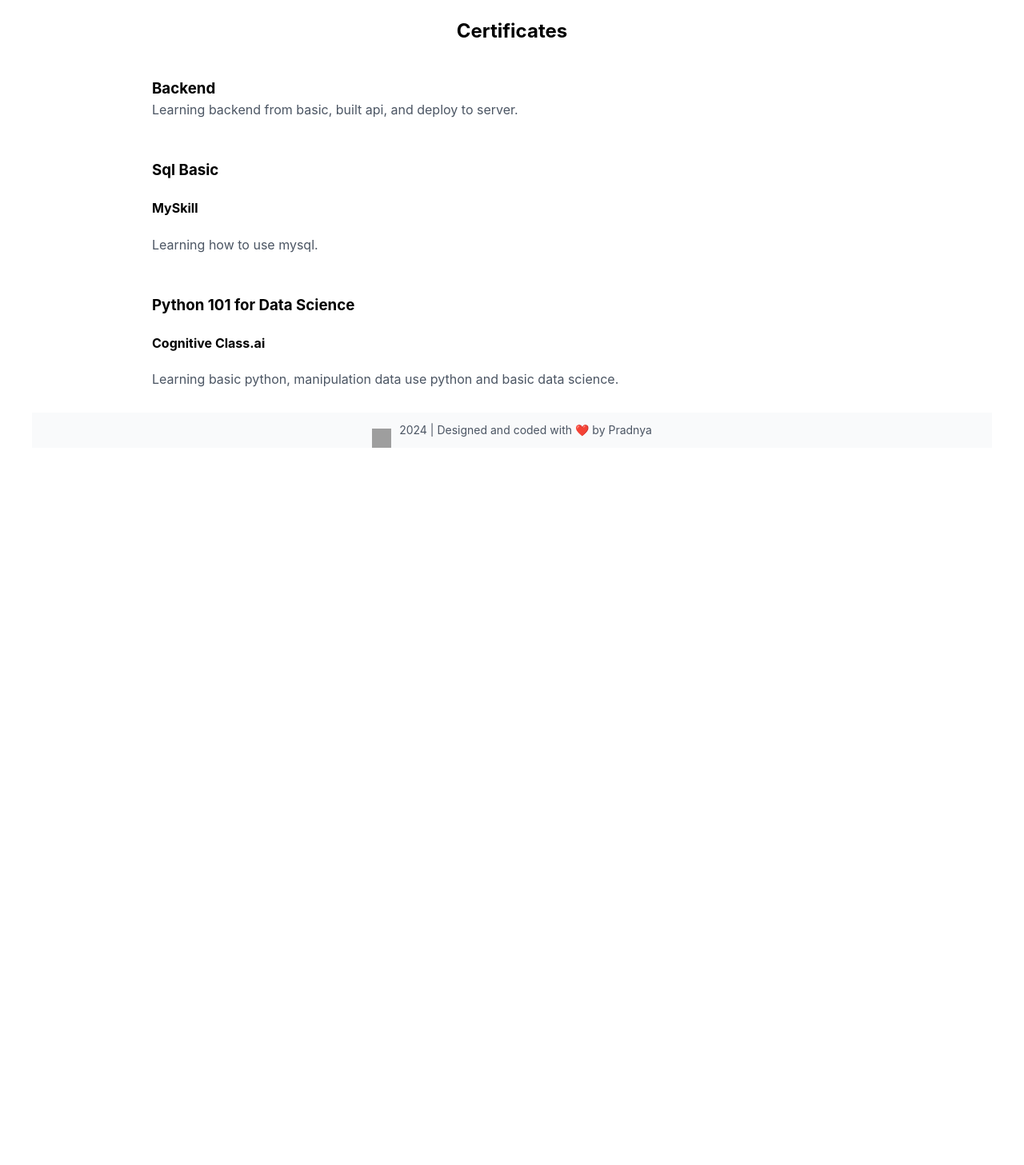
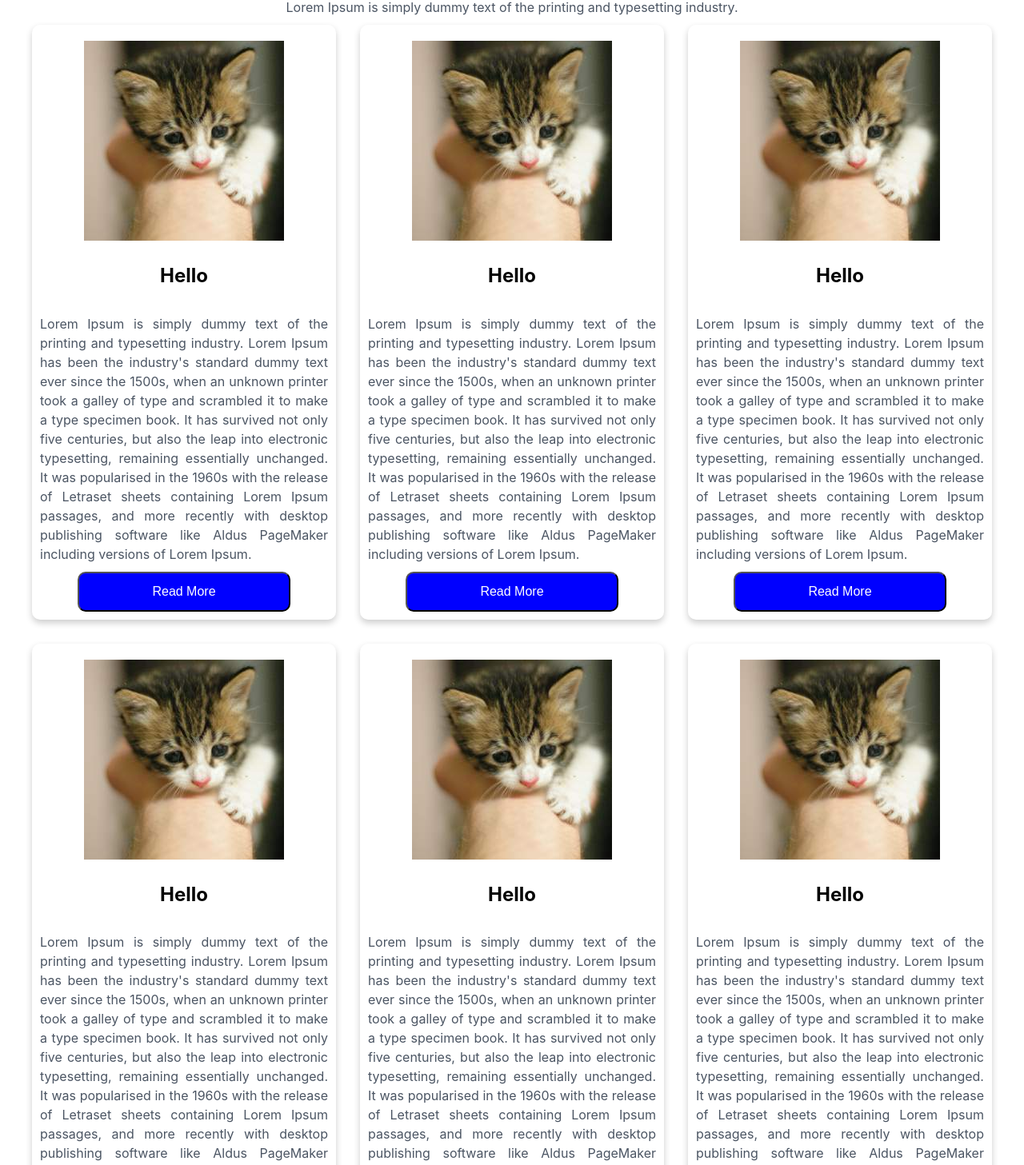
Before and after one commit to yudiPradnyaPolvi/toatr, a React (Vite) app: page /Blogs in a window 1280 px wide. Shown: the part 475-1932 px from the top of the page at 80% size. Before the commit the page ends 1075 px from the top, so only its background shows below. Built offline with nearby package versions, Linux system fonts and the light colour scheme; grey boxes are pictures that could not be loaded.

Commit message:
update contact and many more

```diff
--- a/src/component/About/About.jsx
+++ b/src/component/About/About.jsx
@@ -4,54 +4,35 @@ import styles from "./About.module.scss";
 function About() {
   return (
     <div className={styles.container}>
-      <div className={styles.title}>
-        <h1>Certificates</h1>
+      <div className={styles.aboutContent}>
+        <div className={styles.aboutTitle}>
+          <h4>Fun Bali Holiday:</h4>
+          <h2>Where Paradise Meets Your Perfect Adventure</h2>
+        </div>
+        <div className={styles.aboutDesc}>
+          <p>
+            Fun Bali Holiday isn’t just a travel agency, it’s your key to
+            unlocking the magic of Bali. We’re a team of passionate travel
+            enthusiasts who go beyond booking flights and hotels. We believe in
+            crafting personalized experiences that ignite your soul and leave
+            you with a smile that won’t fade.
+          </p>
+          <p>
+            Bali’s diverse tapestry beckons: pristine beaches for
+            sun-worshippers, lush rainforests teeming with adventure, ancient
+            temples steeped in spirituality, and vibrant villages overflowing
+            with artistic flair. We’ll help you navigate this incredible island,
+            uncovering hidden gems and immersing you in the authentic Balinese
+            culture.
+          </p>
+        </div>
       </div>
-      <div className={styles.certifContainer}>
-        <div className={styles.contentContainer}>
-          <div className={styles.content}>
-            <div className={styles.certifTitle}>
-              <h3>Backend</h3>
-            </div>
-
-            <div className={styles.certifInfo}>
-              <p>
-                Learning backend from basic, built api, and deploy to server.
-              </p>
-            </div>
-          </div>
-        </div>
-
-        <div className={styles.contentContainer}>
-          <div className={styles.content}>
-            <div className={styles.certifTitle}>
-              <h3>Sql Basic</h3>
-            </div>
-            <div className={styles.certifFrom}>
-              <h4>MySkill</h4>
-            </div>
-            <div className={styles.certifInfo}>
-              <p>Learning how to use mysql.</p>
-            </div>
-          </div>
-        </div>
-
-        <div className={styles.contentContainer}>
-          <div className={styles.content}>
-            <div className={styles.certifTitle}>
-              <h3>Python 101 for Data Science </h3>
-            </div>
-            <div className={styles.certifFrom}>
-              <h4>Cognitive Class.ai</h4>
-            </div>
-            <div className={styles.certifInfo}>
-              <p>
-                Learning basic python, manipulation data use python and basic
-                data science.
-              </p>
-            </div>
-          </div>
-        </div>
+      <div className={styles.aboutImg}>
+        <img
+          className={styles.imgContents}
+          src="/public/pemandangan.jpeg"
+          alt="logo"
+        ></img>
       </div>
     </div>
   );
--- a/src/component/Blog/Blog.jsx
+++ b/src/component/Blog/Blog.jsx
@@ -5,50 +5,166 @@ function Blogs() {
   return (
     <div className={styles.container}>
       <div className={styles.title}>
-        <h1>Certificates</h1>
+        <h1> Title </h1>
+        <p>
+          Lorem Ipsum is simply dummy text of the printing and typesetting
+          industry.
+        </p>
       </div>
-      <div className={styles.certifContainer}>
-        <div className={styles.contentContainer}>
-          <div className={styles.content}>
-            <div className={styles.certifTitle}>
-              <h3>Backend</h3>
-            </div>
+      <div className={styles.content}>
+        <div className={styles.card}>
+          <img src="kitten.jpeg"></img>
 
-            <div className={styles.certifInfo}>
-              <p>
-                Learning backend from basic, built api, and deploy to server.
-              </p>
+          <div className={styles.cardContent}>
+            <div className={styles.cardTitle}>
+              <h2>Hello</h2>
+              <div className={styles.cardDescription}>
+                <p>
+                  Lorem Ipsum is simply dummy text of the printing and
+                  typesetting industry. Lorem Ipsum has been the industry's
+                  standard dummy text ever since the 1500s, when an unknown
+                  printer took a galley of type and scrambled it to make a type
+                  specimen book. It has survived not only five centuries, but
+                  also the leap into electronic typesetting, remaining
+                  essentially unchanged. It was popularised in the 1960s with
+                  the release of Letraset sheets containing Lorem Ipsum
+                  passages, and more recently with desktop publishing software
+                  like Aldus PageMaker including versions of Lorem Ipsum.
+                </p>
+              </div>
+              <div className="card-button">
+                <button className={styles.cardButton}>Read More</button>
+              </div>
             </div>
           </div>
         </div>
+        <div className={styles.card}>
+          <img src="kitten.jpeg"></img>
 
-        <div className={styles.contentContainer}>
-          <div className={styles.content}>
-            <div className={styles.certifTitle}>
-              <h3>Sql Basic</h3>
-            </div>
-            <div className={styles.certifFrom}>
-              <h4>MySkill</h4>
-            </div>
-            <div className={styles.certifInfo}>
-              <p>Learning how to use mysql.</p>
+          <div className={styles.cardContent}>
+            <div className={styles.cardTitle}>
+              <h2>Hello</h2>
+              <div className={styles.cardDescription}>
+                <p>
+                  Lorem Ipsum is simply dummy text of the printing and
+                  typesetting industry. Lorem Ipsum has been the industry's
+                  standard dummy text ever since the 1500s, when an unknown
+                  printer took a galley of type and scrambled it to make a type
+                  specimen book. It has survived not only five centuries, but
+                  also the leap into electronic typesetting, remaining
+                  essentially unchanged. It was popularised in the 1960s with
+                  the release of Letraset sheets containing Lorem Ipsum
+                  passages, and more recently with desktop publishing software
+                  like Aldus PageMaker including versions of Lorem Ipsum.
+                </p>
+              </div>
+              <div className="card-button">
+                <button className={styles.cardButton}>Read More</button>
+              </div>
             </div>
           </div>
         </div>
+        <div className={styles.card}>
+          <img src="kitten.jpeg"></img>
 
-        <div className={styles.contentContainer}>
-          <div className={styles.content}>
-            <div className={styles.certifTitle}>
-              <h3>Python 101 for Data Science </h3>
+          <div className={styles.cardContent}>
+            <div className={styles.cardTitle}>
+              <h2>Hello</h2>
+              <div className={styles.cardDescription}>
+                <p>
+                  Lorem Ipsum is simply dummy text of the printing and
+                  typesetting industry. Lorem Ipsum has been the industry's
+                  standard dummy text ever since the 1500s, when an unknown
+                  printer took a galley of type and scrambled it to make a type
+                  specimen book. It has survived not only five centuries, but
+                  also the leap into electronic typesetting, remaining
+                  essentially unchanged. It was popularised in the 1960s with
+                  the release of Letraset sheets containing Lorem Ipsum
+                  passages, and more recently with desktop publishing software
+                  like Aldus PageMaker including versions of Lorem Ipsum.
+                </p>
+              </div>
+              <div className={styles.buttonContainer}>
+                <button className={styles.cardButton}>Read More</button>
+              </div>
             </div>
-            <div className={styles.certifFrom}>
-              <h4>Cognitive Class.ai</h4>
+          </div>
+        </div>
+        <div className={styles.card}>
+          <img src="kitten.jpeg"></img>
+
+          <div className={styles.cardContent}>
+            <div className={styles.cardTitle}>
+              <h2>Hello</h2>
+              <div className={styles.cardDescription}>
+                <p>
+                  Lorem Ipsum is simply dummy text of the printing and
+                  typesetting industry. Lorem Ipsum has been the industry's
+                  standard dummy text ever since the 1500s, when an unknown
+                  printer took a galley of type and scrambled it to make a type
+                  specimen book. It has survived not only five centuries, but
+                  also the leap into electronic typesetting, remaining
+                  essentially unchanged. It was popularised in the 1960s with
+                  the release of Letraset sheets containing Lorem Ipsum
+                  passages, and more recently with desktop publishing software
+                  like Aldus PageMaker including versions of Lorem Ipsum.
+                </p>
+              </div>
+              <div className="card-button">
+                <button className={styles.cardButton}>Read More</button>
+              </div>
             </div>
-            <div className={styles.certifInfo}>
-              <p>
-                Learning basic python, manipulation data use python and basic
-                data science.
-              </p>
+          </div>
+        </div>
+        <div className={styles.card}>
+          <img src="kitten.jpeg"></img>
+
+          <div className={styles.cardContent}>
+            <div className={styles.cardTitle}>
+              <h2>Hello</h2>
+              <div className={styles.cardDescription}>
+                <p>
+                  Lorem Ipsum is simply dummy text of the printing and
+                  typesetting industry. Lorem Ipsum has been the industry's
+                  standard dummy text ever since the 1500s, when an unknown
+                  printer took a galley of type and scrambled it to make a type
+                  specimen book. It has survived not only five centuries, but
+                  also the leap into electronic typesetting, remaining
+                  essentially unchanged. It was popularised in the 1960s with
+                  the release of Letraset sheets containing Lorem Ipsum
+                  passages, and more recently with desktop publishing software
+                  like Aldus PageMaker including versions of Lorem Ipsum.
+                </p>
+              </div>
+              <div className="card-button">
+                <button className={styles.cardButton}>Read More</button>
+              </div>
+            </div>
+          </div>
+        </div>
+        <div className={styles.card}>
+          <img src="kitten.jpeg"></img>
+
+          <div className={styles.cardContent}>
+            <div className={styles.cardTitle}>
+              <h2>Hello</h2>
+              <div className={styles.cardDescription}>
+                <p>
+                  Lorem Ipsum is simply dummy text of the printing and
+                  typesetting industry. Lorem Ipsum has been the industry's
+                  standard dummy text ever since the 1500s, when an unknown
+                  printer took a galley of type and scrambled it to make a type
+                  specimen book. It has survived not only five centuries, but
+                  also the leap into electronic typesetting, remaining
+                  essentially unchanged. It was popularised in the 1960s with
+                  the release of Letraset sheets containing Lorem Ipsum
+                  passages, and more recently with desktop publishing software
+                  like Aldus PageMaker including versions of Lorem Ipsum.
+                </p>
+              </div>
+              <div className="card-button">
+                <button className={styles.cardButton}>Read More</button>
+              </div>
             </div>
           </div>
         </div>
--- a/src/component/Blog/Blog.module.scss
+++ b/src/component/Blog/Blog.module.scss
@@ -1,40 +1,57 @@
 @use '../../index.scss' as *;
-
 .container{
-    @extend .flex-col;
-    padding-top: 80px;
+  @extend .flex-col
+}
+.content {
+  display: flex;
+  flex-wrap: wrap;
+  justify-content: center;
+  gap: 30px;
+  max-width: 2000px;
 }
 
-.title {
-    display: flex;
-    justify-content: center;
-
+.card {
+  flex: 1 1 calc(33.333% - 20px); // 3 per row with gap accounted
+  max-width: calc(33.333% - 20px);
+}
+.title{
+  @extend .flex-col;
+  margin-bottom: 10px;
+  font-style: bold;
+}
+.card{
+  box-shadow: 0 4px 8px 0 rgba(0,0,0,0.2);
+  transition: 0.3s;
+  width: 35%;
+  padding-bottom: 10px;
+  border-radius: 10px;
 
 }
+img{
+  padding-top: 20px;
+}
+.card:hover {
+  box-shadow: 0 8px 16px 0 rgba(0,0,0,0.2);
+}
+.cardButton:hover{
+  color: white;
+  background-color: black;
+}
+.cardSubtitle{
+  margin-bottom: 2px
+}
+.cardDescription{
+  display: flex;
+  padding: 10px;
+  text-align: justify;
+}
 
-.contentContainer{
-    @extend .flex-row;
-    gap: 30px;
-    padding: 20px 80px 30px 150px;
+.cardButton{
+  width:70%;
+  height: 50px;
+  background-color: blue;
+  color: white;
+  font-size: medium;
+  border-radius: 10px;
+
 }
-.content{
-    text-align: justify;
-    padding-right:  80px;
-}
-@media screen and (min-width: 1024px) {
-    .experience {
-      padding: 90px 250px;
-    }
-  }
-
-  @media screen and (min-width: 1400px) {
-    .experience {
-      padding: 90px 400px;
-    }
-  }
-
-  @media screen and (max-width: 640px) {
-    .experience {
-      padding: 90px 30px;
-    }
-  }
--- a/src/component/Card/Card.module.scss
+++ b/src/component/Card/Card.module.scss
@@ -44,3 +44,7 @@ img{
   border-radius: 10px;
 
 }
+.cardButton:hover{
+  color: white;
+  background-color: black;
+}
--- a/src/component/Contact/Contact.jsx
+++ b/src/component/Contact/Contact.jsx
@@ -4,54 +4,52 @@ import styles from "./Contact.module.scss";
 function Contact() {
   return (
     <div className={styles.container}>
-      <div className={styles.title}>
-        <h1>Certificates</h1>
-      </div>
-      <div className={styles.certifContainer}>
-        <div className={styles.contentContainer}>
-          <div className={styles.content}>
-            <div className={styles.certifTitle}>
-              <h3>Backend</h3>
-            </div>
-
-            <div className={styles.certifInfo}>
-              <p>
-                Learning backend from basic, built api, and deploy to server.
-              </p>
-            </div>
+      <div className={styles.content}>
+        <div className={styles.aboutContent}>
+          <div className={styles.aboutTitle}>
+            <h4>Fun Bali Holiday:</h4>
+            <h2>Where Paradise Meets Your Perfect Adventure</h2>
+          </div>
+          <div className={styles.aboutDesc}>
+            <p>
+              Fun Bali Holiday isn’t just a travel agency, it’s your key to
+              unlocking the magic of Bali. We’re a team of passionate travel
+              enthusiasts who go beyond booking flights and hotels. We believe
+              in crafting personalized experiences that ignite your soul and
+              leave you with a smile that won’t fade.
+            </p>
+            <p>
+              Bali’s diverse tapestry beckons: pristine beaches for
+              sun-worshippers, lush rainforests teeming with adventure, ancient
+              temples steeped in spirituality, and vibrant villages overflowing
+              with artistic flair. We’ll help you navigate this incredible
+              island, uncovering hidden gems and immersing you in the authentic
+              Balinese culture.
+            </p>
+          </div>
+          <div className={styles.contact}>
+            <img className={styles.imgcontact} src="/public/diri.jpg"></img>
+            <p>2313131</p>
+          </div>
+          <div className={styles.contact}>
+            <img className={styles.imgcontact} src="/public/diri.jpg"></img>
+            <p>adada@adasd.com</p>
+          </div>
+          <div className={styles.contact}>
+            <img className={styles.imgcontact} src="/public/diri.jpg"></img>
+            <p>taman jimbaran</p>
           </div>
         </div>
-
-        <div className={styles.contentContainer}>
-          <div className={styles.content}>
-            <div className={styles.certifTitle}>
-              <h3>Sql Basic</h3>
-            </div>
-            <div className={styles.certifFrom}>
-              <h4>MySkill</h4>
-            </div>
-            <div className={styles.certifInfo}>
-              <p>Learning how to use mysql.</p>
-            </div>
-          </div>
+        <div className={styles.aboutImg}>
+          <img
+            className={styles.imgContents}
+            src="/public/pemandangan.jpeg"
+            alt="logo"
+          ></img>
         </div>
-
-        <div className={styles.contentContainer}>
-          <div className={styles.content}>
-            <div className={styles.certifTitle}>
-              <h3>Python 101 for Data Science </h3>
-            </div>
-            <div className={styles.certifFrom}>
-              <h4>Cognitive Class.ai</h4>
-            </div>
-            <div className={styles.certifInfo}>
-              <p>
-                Learning basic python, manipulation data use python and basic
-                data science.
-              </p>
-            </div>
-          </div>
-        </div>
+      </div>
+      <div className={styles.contactButtonContainer}>
+        <button className={styles.contactButton}>Contact Us</button>
       </div>
     </div>
   );
--- a/src/component/Reasons/Reasons.module.scss
+++ b/src/component/Reasons/Reasons.module.scss
@@ -46,3 +46,7 @@
   gap: 20px;
   margin-top: 30px;
 }
+.buttonContact:hover{
+  color: white;
+  background-color: black;
+}
--- a/src/component/Review Tour/Review.module.scss
+++ b/src/component/Review Tour/Review.module.scss
@@ -1,7 +1,7 @@
 @use '../../index.scss' as *;
 
 .container{
-  background-color:rgb(238, 237, 237);
+  background-color: rgb(142,195,179);
   // padding: 90px 90px;
    @extend .flex-col;
     gap: 50px;
```
Also changed, not shown: src/component/About/About.module.scss (+25 -15 lines), src/component/Choose/Choose.jsx (+28 -0 lines), src/component/Choose/Choose.module.scss (+11 -0 lines), src/component/Contact/Contact.module.scss (+56 -15 lines).
